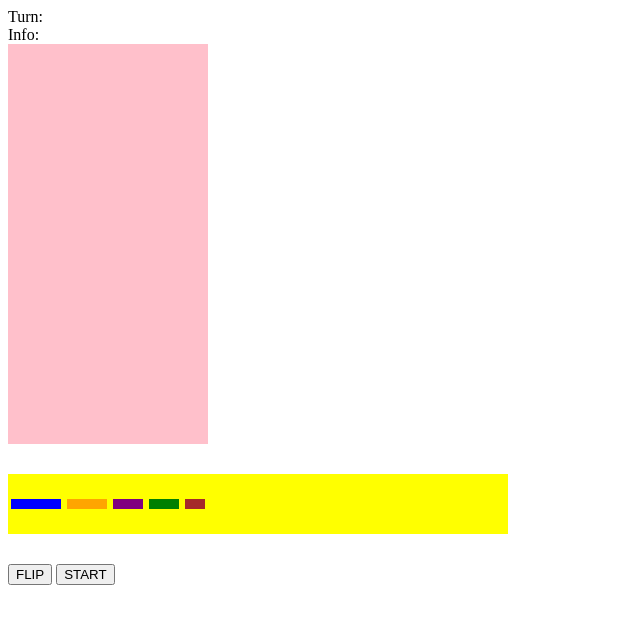
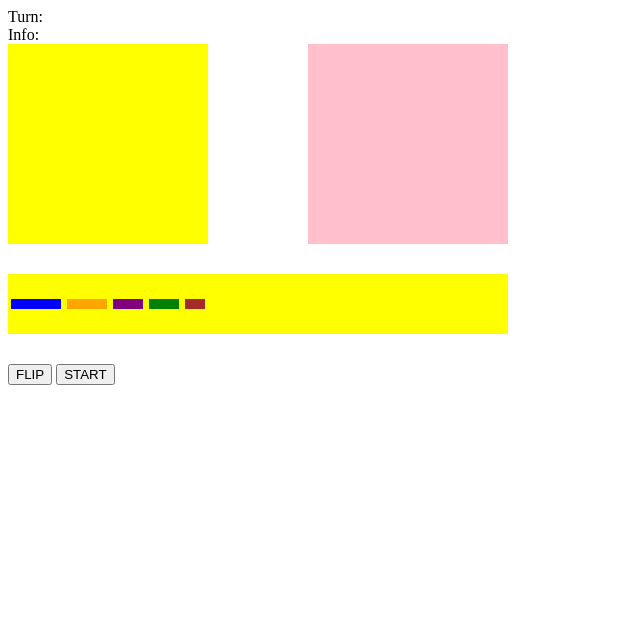
Before and after one commit to Travless/battleship, a website built with webpack: page dist/index.html in a window 1280 px wide. Shown: the whole page, without its empty margins (0-640 px from the left). Built offline with nearby package versions, Linux system fonts and the light colour scheme.

Commit message:
Create for loop which loops a length of width times width to generate the equivalent amount of divs to house our gameboard spaces

```diff
--- a/src/index.js
+++ b/src/index.js
@@ -21,13 +21,23 @@ flipButton.addEventListener('click', flip);
 // Creating Boards
 const width = 10;
 
-function createBoard(){
+function createBoard(color, user){
     const gameBoardCont = document.createElement('div');
     gameBoardCont.classList.add('game-board');
-    gameBoardCont.style.backgroundColor = 'pink';
+    gameBoardCont.style.backgroundColor = color;
+    gameBoardCont.id = user;
+
+    for(let i = 0; i < width * width; i++){
+        const block = document.createElement('div');
+        block.classList.add('block');
+        block.id = i;
+        gameBoardCont.append(block);
+    }
 
     gameboardsCont.append(gameBoardCont);
 }
 
-createBoard();
-createBoard();
+
+
+createBoard('yellow', 'player');
+createBoard('pink', 'computer');
--- a/src/style.css
+++ b/src/style.css
@@ -12,9 +12,20 @@
     align-items: center;
 }
 
+#gameboard-cont {
+    width: 500px;
+    display: flex;
+    justify-content: space-between;
+}
+
 .game-board {
     width: 200px;
     height: 200px;
+}
+
+.block {
+    width: 20px;
+    height: 20px;
 }
 
 .options-cont {
```
Also changed, not shown: dist/main.js.
